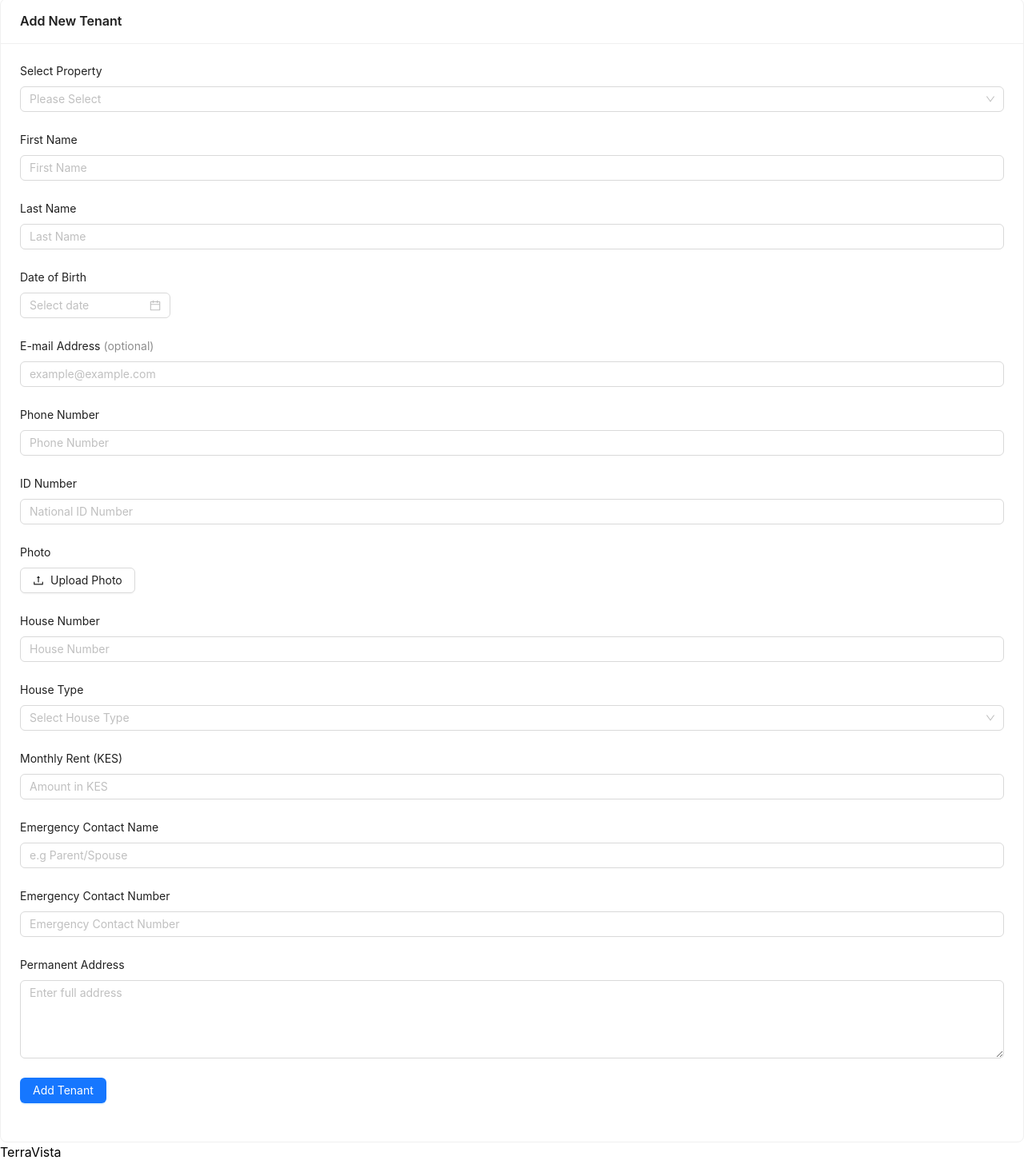
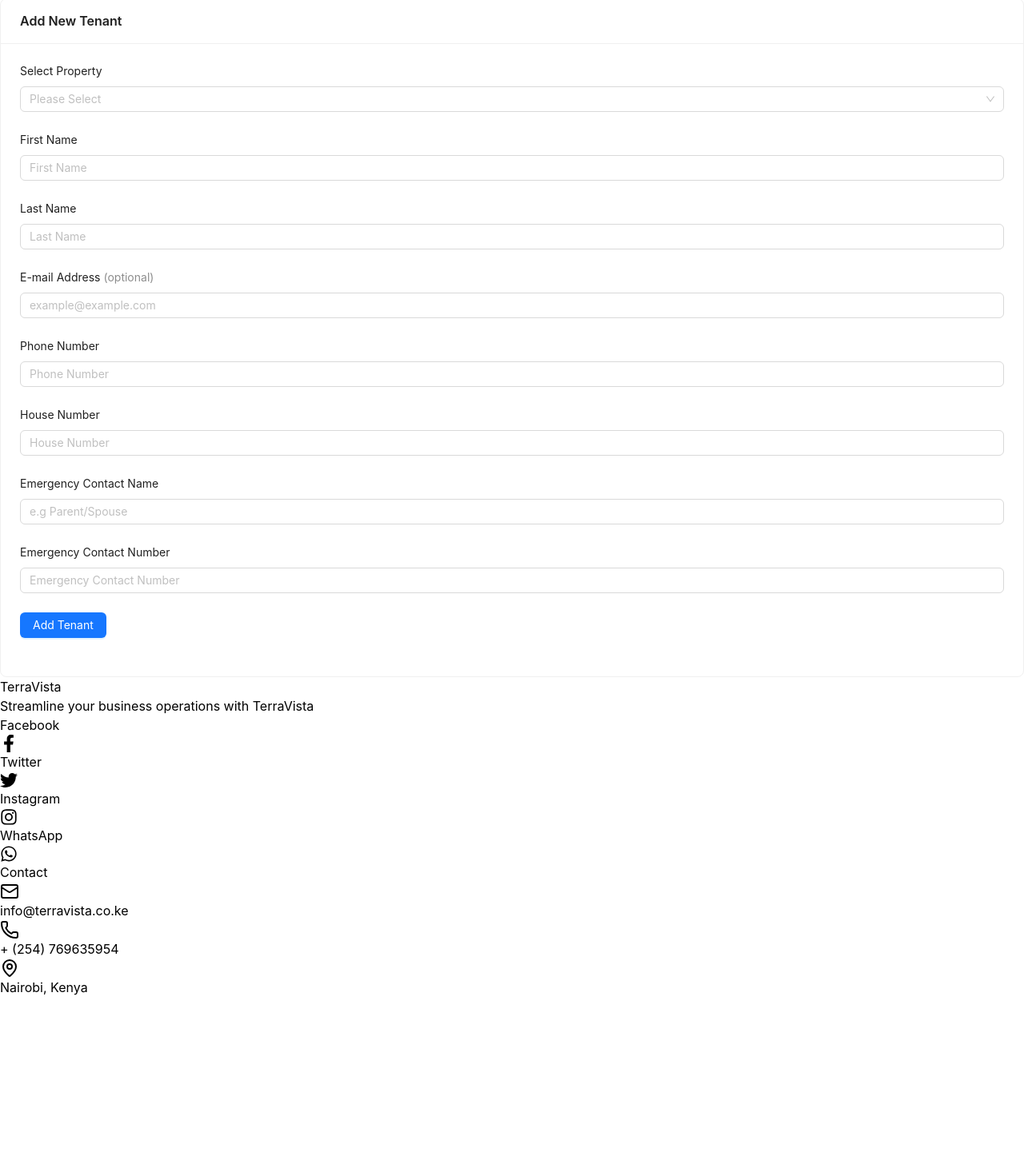
Before and after one commit to JOYCEmwangi8880/Terravista, a React (Vite) app: page /add-tenant in a window 1280 px wide. Shown: the part 374-1830 px from the top of the page at 80% size. After the commit the page ends 1621 px from the top, so only its background shows below. Built offline with nearby package versions, Linux system fonts and the light colour scheme.

Commit message:
feature: updates

```diff
--- a/src/pages/AddTenant.jsx
+++ b/src/pages/AddTenant.jsx
@@ -71,15 +71,7 @@ const AddTenant = () => {
             </Form.Item>
           </div>
 
-          {/* Date of Birth */}
-          <Form.Item
-            name="dateOfBirth"
-            label="Date of Birth"
-            required
-            rules={[{ required: true, message: 'Please select date of birth' }]}
-          >
-            <DatePicker className="w-full" />
-          </Form.Item>
+
 
           {/* Contact Information */}
           <div className="grid grid-cols-1 md:grid-cols-2 gap-4">
@@ -101,28 +93,6 @@ const AddTenant = () => {
             </Form.Item>
           </div>
 
-          {/* ID and Photo Upload */}
-          <div className="grid grid-cols-1 md:grid-cols-2 gap-4">
-            <Form.Item
-              name="idNumber"
-              label="ID Number"
-              required
-              rules={[{ required: true, message: 'Please enter ID number' }]}
-            >
-              <Input placeholder="National ID Number" />
-            </Form.Item>
-
-            <Form.Item
-              name="photo"
-              label="Photo"
-              required
-              rules={[{ required: true, message: 'Please upload a photo' }]}
-            >
-              <Upload maxCount={1}>
-                <Button icon={<UploadOutlined />}>Upload Photo</Button>
-              </Upload>
-            </Form.Item>
-          </div>
 
           {/* House Details */}
           <div className="grid grid-cols-1 md:grid-cols-2 gap-4">
@@ -135,29 +105,10 @@ const AddTenant = () => {
               <Input placeholder="House Number" />
             </Form.Item>
 
-            <Form.Item
-              name="houseType"
-              label="House Type"
-              required
-              rules={[{ required: true, message: 'Please select house type' }]}
-            >
-              <Select placeholder="Select House Type">
-                {propertyTypes.map(type => (
-                  <Option key={type.value} value={type.value}>{type.label}</Option>
-                ))}
-              </Select>
-            </Form.Item>
+
           </div>
 
-          {/* Rent Amount */}
-          <Form.Item
-            name="rentAmount"
-            label="Monthly Rent (KES)"
-            required
-            rules={[{ required: true, message: 'Please enter rent amount' }]}
-          >
-            <Input type="number" placeholder="Amount in KES" />
-          </Form.Item>
+
 
           {/* Emergency Contact */}
           <div className="grid grid-cols-1 md:grid-cols-2 gap-4">
@@ -180,15 +131,7 @@ const AddTenant = () => {
             </Form.Item>
           </div>
 
-          {/* Permanent Address */}
-          <Form.Item
-            name="address"
-            label="Permanent Address"
-            required
-            rules={[{ required: true, message: 'Please enter permanent address' }]}
-          >
-            <Input.TextArea rows={4} placeholder="Enter full address" />
-          </Form.Item>
+
 
           {/* Submit Button */}
           <Form.Item>
--- a/src/pages/AgentDashboard.jsx
+++ b/src/pages/AgentDashboard.jsx
@@ -413,7 +413,7 @@ const AgentDashboard = () => {
                 <Avatar src="https://xsgames.co/randomusers/avatar.php?g=male" />
                 <span className="ml-2">Joyce Mwangi</span>
               </div>
-              <span className="text-gray-500">Say Congratulations</span>
+              <span className="text-gray-500">Say Congratulations!</span>
             </div>
           </Card>
         </div>
```
